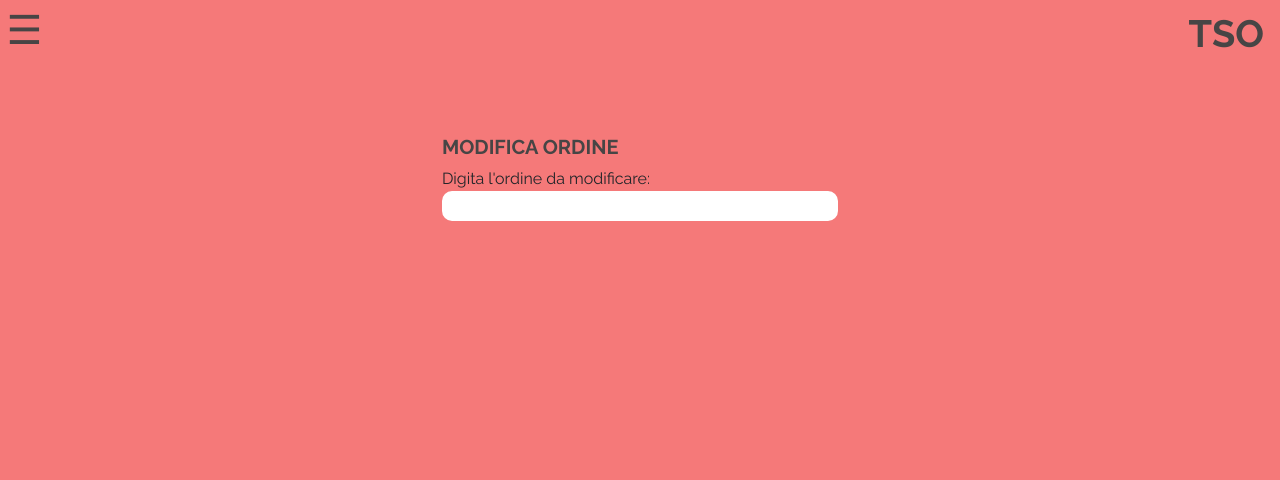
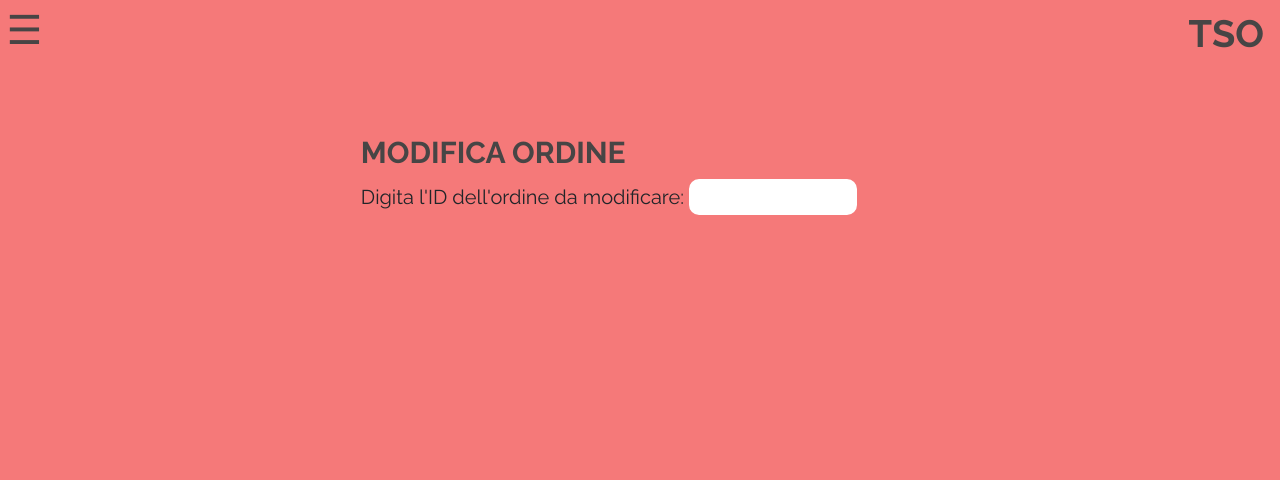
Before and after one commit to MrFastwind/ProgettoTecWeb, a PHP site: page /modifica_ordine.php in a window 1280 px wide. Shown: the top 480 px of the page. Run offline with PHP 8.4, Linux system fonts and the light colour scheme.

Commit message:
Made website more responsive on desktop

```diff
--- a/css/style.css
+++ b/css/style.css
@@ -158,7 +158,11 @@ h1, h2{
 }
 
 .carousel-overlay > ul >li:first-child{
-    padding-top: 30px;
+    padding-top: 10%;
+}
+
+.carousel-overlay > ul > li > p{
+    margin-top: 8%;
 }
 
 .carousel-btn{
@@ -584,3 +588,26 @@ body > footer > ul > li{
     padding: 0 0 10px 2%;
     font-size: 11px;
 }
+
+#order-id{
+    max-width: 30%;
+}
+
+@media screen and (min-width:600px) {
+    .carousel{
+        min-width: 500px;
+        min-height: 280px;
+    }
+    .cartTable{
+        min-width: 450px !important;
+    }
+    body{
+        font-size: 20px;
+    }
+    h1, h2{
+        font-size: 30px;
+    }
+    p{
+        font-size: 20px;
+    }
+}
--- a/template/modifica_ordine_section.php
+++ b/template/modifica_ordine_section.php
@@ -7,7 +7,7 @@ $stati=['AtStorage','Departed','Delivered','Collected'];
         <h1>Modifica ordine</h1>
     </header>
     <div>
-        <label for="edit-select">Digita l'ordine da modificare:</label>
+        <label for="edit-select">Digita l'ID dell'ordine da modificare:</label>
         <input type="number" id="order-id">
     </div>
     <div class="is-hidden" id="order">
```
